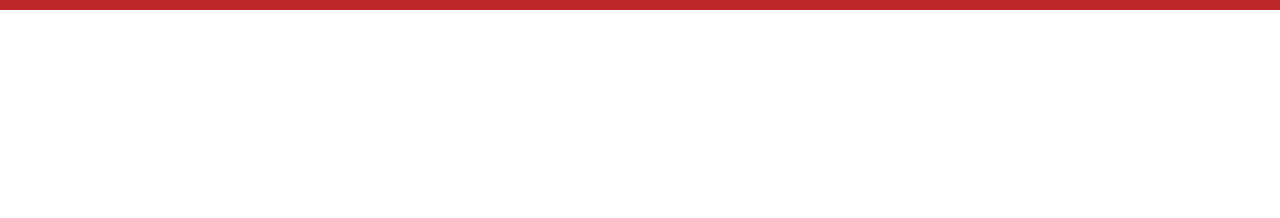
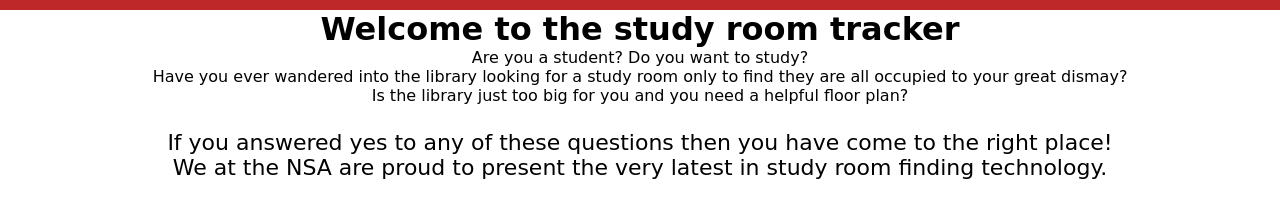
Before and after one commit to StudyRoomTracker/StudyRoomTracker.github.io, a website: page index.html in a window 1280 px wide. Shown: the part 108-326 px from the top of the page. Drawn offline with Linux system fonts and the light colour scheme; some packages are replaced by stand-ins of ours.

Commit message:
Added introduction

```diff
--- a/index.html
+++ b/index.html
@@ -25,6 +25,7 @@
     <script defer src="/__/firebase/init.js?useEmulator=true"></script>
     <link rel="stylesheet" href="style.css">
 
+
   </head>
   <body>
 
@@ -42,5 +43,14 @@
       </div>
     </nav>
 
+    <div class="centerit"> <h1> Welcome to the study room tracker </h1> </div>
+    <p class = "paragraph">
+    Are you a student? Do you want to study? <br>
+    Have you ever wandered into the library looking for a study room only to find they are all occupied to your great dismay? <br>
+    Is the library just too big for you and you need a helpful floor plan? </p>
+    <p class = "paragraphmain"> <br>If you answered yes to any of these questions then you have come to the right place! <br>
+    We at the NSA are proud to present the very latest in study room finding technology.</p>
+
+
   </body>
 </html>
--- a/style.css
+++ b/style.css
@@ -32,7 +32,6 @@
   transition: 0.3s ease;
 }
 
-
 .menu {
  display: flex;
  gap: 1em;
@@ -53,3 +52,19 @@
  font-size: 32px;
  padding:  20px;
 }
+
+.centerit{
+  text-align: left;
+  display:flex;
+  flex-direction: column;
+  align-items: center;
+}
+
+.paragraph {
+  text-align: center;
+}
+
+.paragraphmain{
+  text-align: center;
+  font-size: 22px
+}
```
